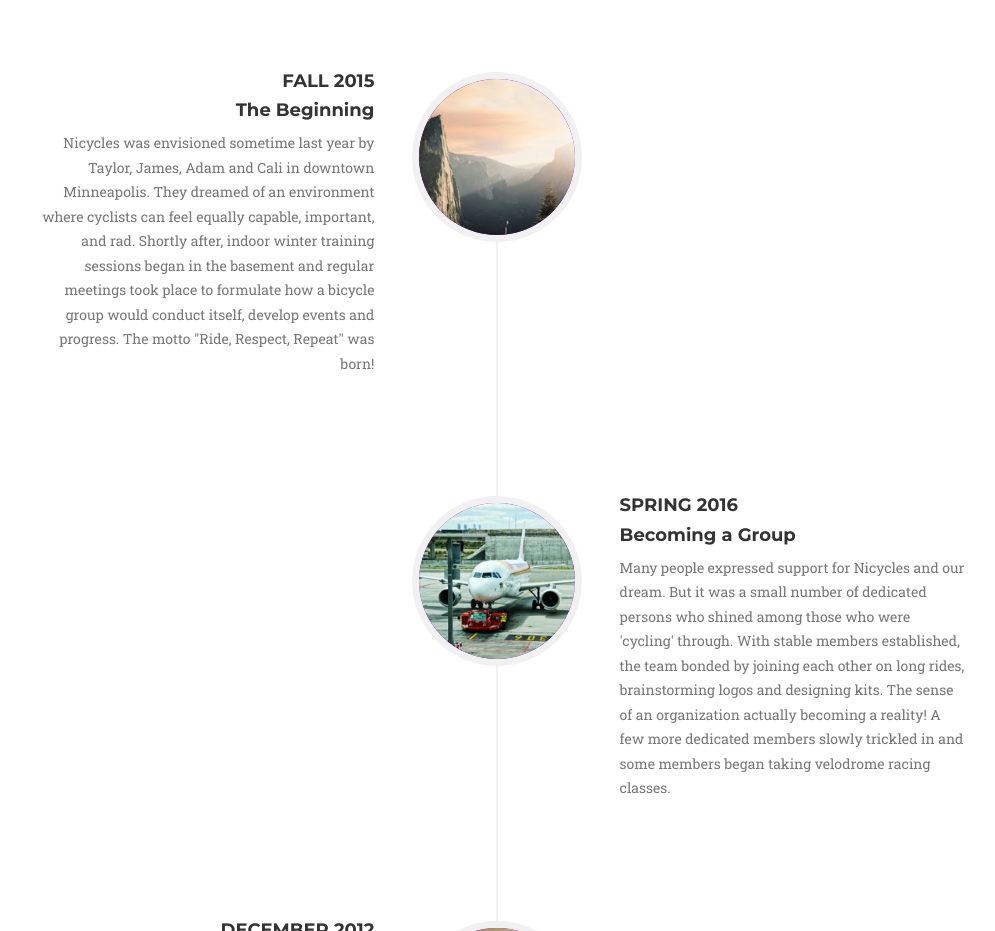
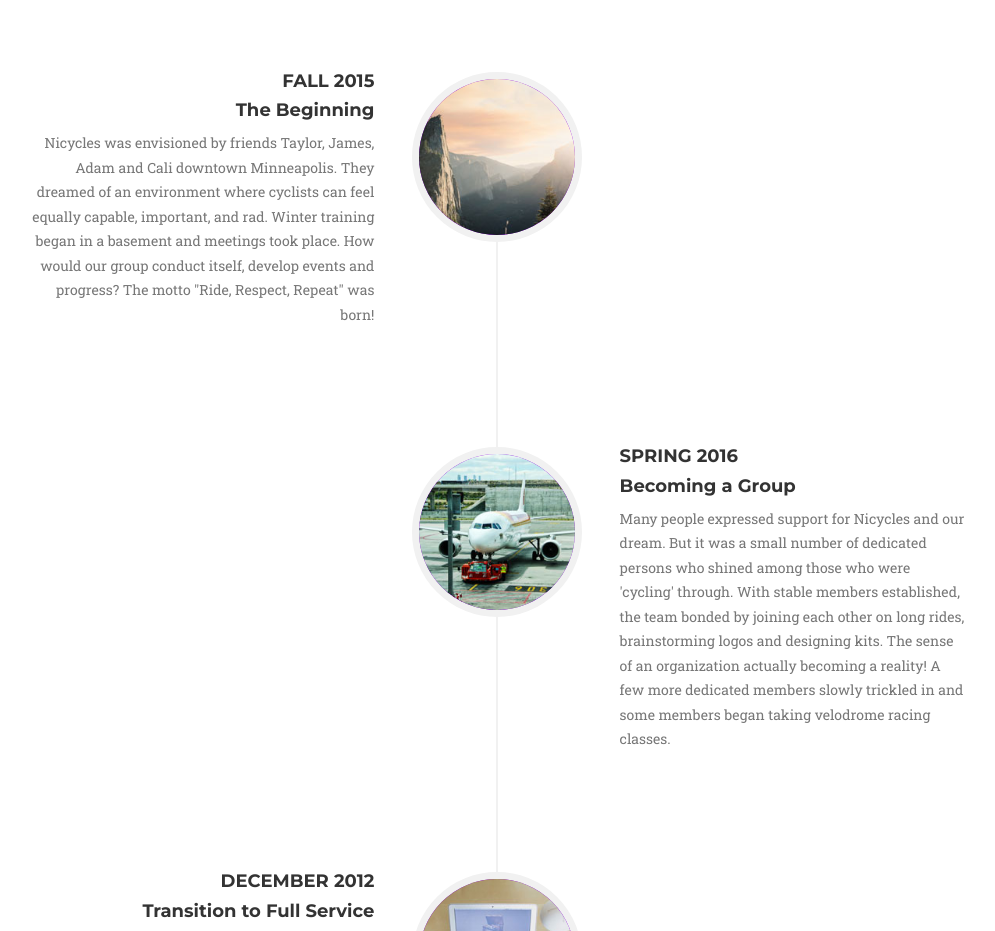
Before and after one commit to herent/nicycles, a website: page index.html in a window 1280 px wide. Shown: the part 2446-3377 px from the top of the page, without its empty margins (143-1138 px from the left). Drawn offline with nearby package versions, Linux system fonts and the light colour scheme; a web font is replaced by a local one.

Commit message:
Update index.html

```diff
--- a/index.html
+++ b/index.html
@@ -226,7 +226,7 @@
                                     <h4 class="subheading">The Beginning</h4>
                                 </div>
                                 <div class="timeline-body">
-                                    <p class="text-muted">Nicycles was envisioned sometime last year by Taylor, James, Adam and Cali in downtown Minneapolis. They dreamed of an environment where cyclists can feel equally capable, important, and rad. Shortly after, indoor winter training sessions began in the basement and regular meetings took place to formulate how a bicycle group would conduct itself, develop events and progress. The motto "Ride, Respect, Repeat" was born!  </p>
+                                    <p class="text-muted">Nicycles was envisioned by friends Taylor, James, Adam and Cali downtown Minneapolis. They dreamed of an environment where cyclists can feel equally capable, important, and rad. Winter training began in a basement and meetings took place. How would our group conduct itself, develop events and progress? The motto "Ride, Respect, Repeat" was born!  </p>
                                 </div>
                             </div>
                         </li>
```
